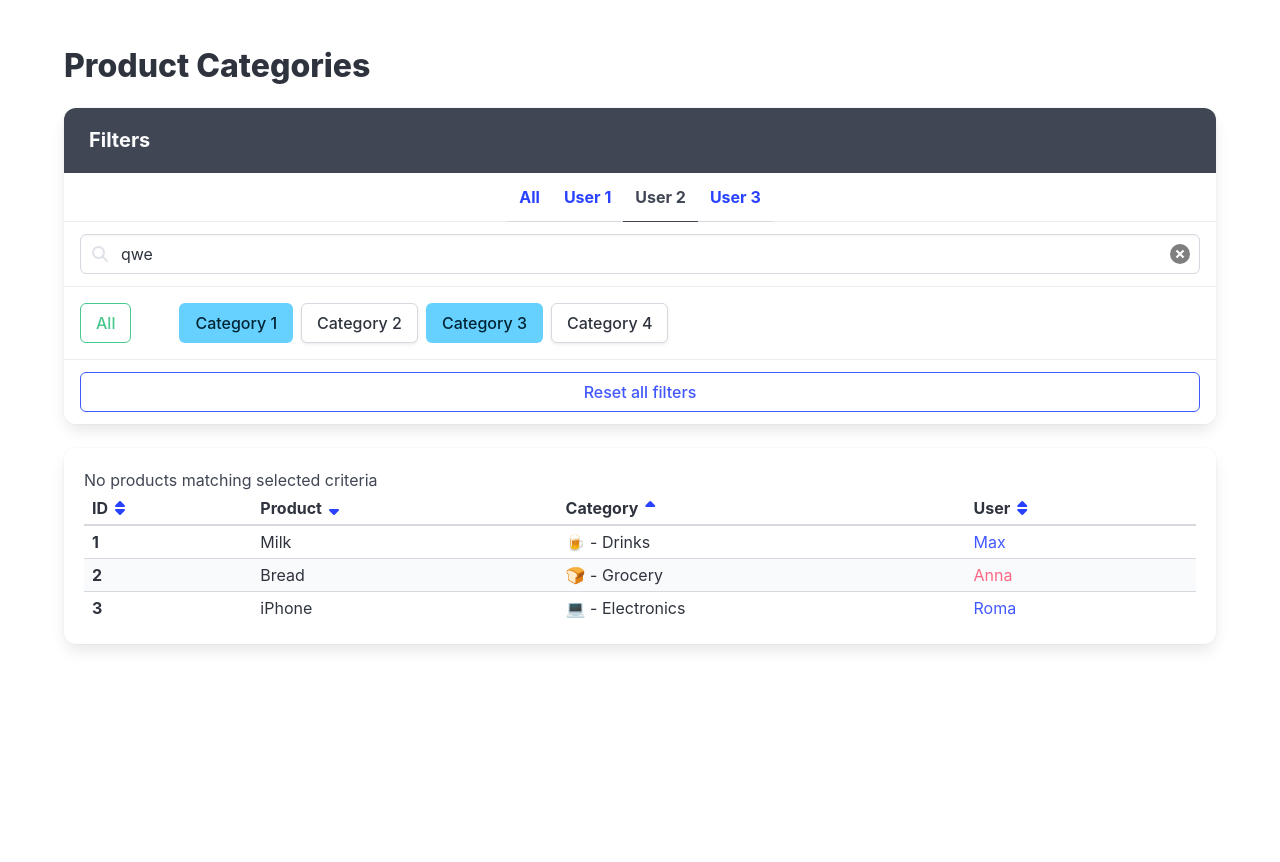
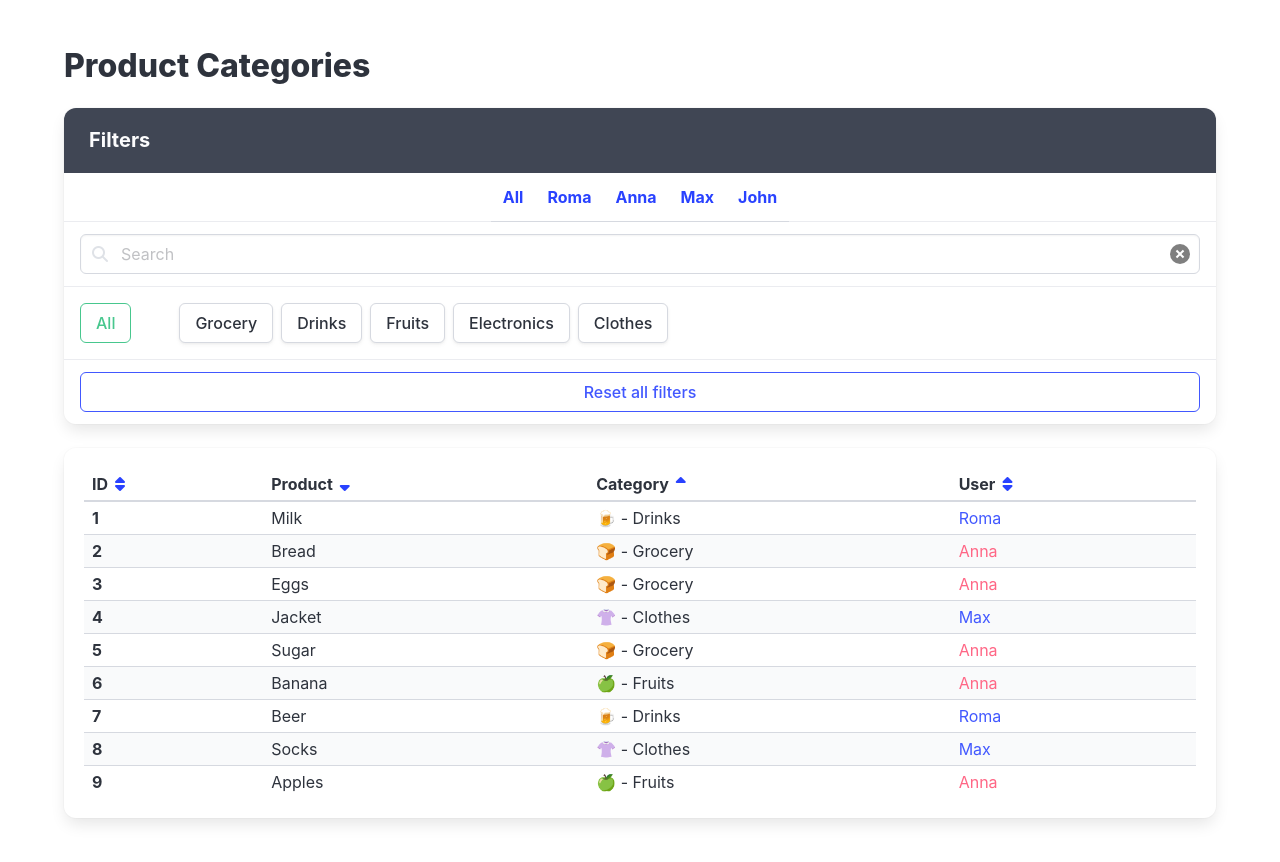
Before and after one commit to PiekharievaK/react_practice, a React (Vite) app: page / in a window 1280 px wide. Shown: the top 862 px of the page. Before the commit the page ends 800 px from the top, so only its background shows below. Built offline with nearby package versions, Linux system fonts and the light colour scheme.

Commit message:
add prev solution

```diff
--- a/src/App.jsx
+++ b/src/App.jsx
@@ -1,19 +1,78 @@
 /* eslint-disable jsx-a11y/accessible-emoji */
-import React from 'react';
+import React, { useState } from 'react';
 import './App.scss';
 
-// import usersFromServer from './api/users';
-// import categoriesFromServer from './api/categories';
-// import productsFromServer from './api/products';
+import { UsersFilter } from './components/UsersFilter';
+import { CategoriesFilter } from './components/CategotiesFilter';
+import { Product } from './components/Products';
 
-// const products = productsFromServer.map((product) => {
-//   const category = null; // find by product.categoryId
-//   const user = null; // find by category.ownerId
+import usersFromServer from './api/users';
+import categoriesFromServer from './api/categories';
+import productsFromServer from './api/products';
 
-//   return null;
-// });
+const products = productsFromServer.map(product => {
+  const category = categoriesFromServer.find(
+    item => item.id === product.categoryId,
+  );
+  const user = usersFromServer.find(item => item.id === category.ownerId);
 
-export const App = () => (
+  return { ...product, category, user };
+});
+
+const filteredProducts = (
+  list,
+  userId,
+  query,
+  categoryId,
+  sorted,
+  isReverse,
+) => {
+  let visibleProducts = [...list];
+
+  if (userId !== '') {
+    visibleProducts = visibleProducts.filter(item => item.user.id === userId);
+  }
+
+  if (query !== '') {
+    visibleProducts = visibleProducts.filter(item => {
+      return item.name.toLowerCase().includes(query.toLowerCase());
+    });
+  }
+
+  if (categoryId !== '') {
+    visibleProducts = visibleProducts.filter(
+      item => item.categoryId === categoryId,
+    );
+  }
+
+  // if (sorted) {
+  //   visibleProducts = visibleProducts.sort((item1, item2) => item1 - item2);
+  // }
+
+  if (isReverse) {
+    visibleProducts = visibleProducts.reverse();
+  }
+
+  return visibleProducts;
+};
+
+export const App = () => {
+  const [currentUserId, setCurrentUserId] = useState('');
+  const [filterQuery, setFiterQuery] = useState('');
+  const [currentCategory, setCurrentCategory] = useState('');
+  const [sort, setSort] = useState(true);
+  const [isReverse, setIsReverse] = useState(false);
+
+  const visibleProducts = filteredProducts(
+    products,
+    currentUserId,
+    filterQuery,
+    currentCategory,
+    sort,
+    isReverse,
+  );
+
+  return (
     <div className="section">
       <div className="container">
         <h1 className="title">Product Categories</h1>
@@ -22,35 +81,25 @@ export const App = () => (
           <nav className="panel">
             <p className="panel-heading">Filters</p>
 
-          <p className="panel-tabs has-text-weight-bold">
+            <p
+              className={`panel-tabs has-text-weight-bold ${currentUserId === '' ? 'is-success' : ''}`}
+            >
               <a
                 data-cy="FilterAllUsers"
                 href="#/"
+                onClick={() => setCurrentUserId('')}
               >
                 All
               </a>
 
-            <a
-              data-cy="FilterUser"
-              href="#/"
-            >
-              User 1
-            </a>
-
-            <a
-              data-cy="FilterUser"
-              href="#/"
-              className="is-active"
-            >
-              User 2
-            </a>
-
-            <a
-              data-cy="FilterUser"
-              href="#/"
-            >
-              User 3
-            </a>
+              {usersFromServer.map(user => (
+                <UsersFilter
+                  user={user}
+                  key={user.id}
+                  currentUserId={currentUserId}
+                  onClick={setCurrentUserId}
+                />
+              ))}
             </p>
 
             <div className="panel-block">
@@ -60,7 +109,8 @@ export const App = () => (
                   type="text"
                   className="input"
                   placeholder="Search"
-                value="qwe"
+                  value={filterQuery}
+                  onChange={e => setFiterQuery(e.target.value)}
                 />
 
                 <span className="icon is-left">
@@ -73,6 +123,7 @@ export const App = () => (
                     data-cy="ClearButton"
                     type="button"
                     className="delete"
+                    onClick={() => setFiterQuery('')}
                   />
                 </span>
               </p>
@@ -83,40 +134,18 @@ export const App = () => (
                 href="#/"
                 data-cy="AllCategories"
                 className="button is-success mr-6 is-outlined"
+                onClick={() => setCurrentCategory('')}
               >
                 All
               </a>
-
-            <a
-              data-cy="Category"
-              className="button mr-2 my-1 is-info"
-              href="#/"
-            >
-              Category 1
-            </a>
-
-            <a
-              data-cy="Category"
-              className="button mr-2 my-1"
-              href="#/"
-            >
-              Category 2
-            </a>
-
-            <a
-              data-cy="Category"
-              className="button mr-2 my-1 is-info"
-              href="#/"
-            >
-              Category 3
-            </a>
-            <a
-              data-cy="Category"
-              className="button mr-2 my-1"
-              href="#/"
-            >
-              Category 4
-            </a>
+              {categoriesFromServer.map(category => (
+                <CategoriesFilter
+                  category={category}
+                  key={category.id}
+                  currentCategory={currentCategory}
+                  onClick={setCurrentCategory}
+                />
+              ))}
             </div>
 
             <div className="panel-block">
@@ -124,6 +153,12 @@ export const App = () => (
                 data-cy="ResetAllButton"
                 href="#/"
                 className="button is-link is-outlined is-fullwidth"
+                onClick={() => {
+                  setCurrentUserId('');
+                  setFiterQuery('');
+                  setCurrentCategory('');
+                  setIsReverse(false);
+                }}
               >
                 Reset all filters
               </a>
@@ -132,10 +167,11 @@ export const App = () => (
         </div>
 
         <div className="box table-container">
+          {visibleProducts.length < 1 ? (
             <p data-cy="NoMatchingMessage">
               No products matching selected criteria
             </p>
-
+          ) : (
             <table
               data-cy="ProductTable"
               className="table is-striped is-narrow is-fullwidth"
@@ -145,8 +181,7 @@ export const App = () => (
                   <th>
                     <span className="is-flex is-flex-wrap-nowrap">
                       ID
-
-                  <a href="#/">
+                      <a href="#/" onClick={() => setSort(!sort)}>
                         <span className="icon">
                           <i data-cy="SortIcon" className="fas fa-sort" />
                         </span>
@@ -157,8 +192,7 @@ export const App = () => (
                   <th>
                     <span className="is-flex is-flex-wrap-nowrap">
                       Product
-
-                  <a href="#/">
+                      <a href="#/" onClick={() => setSort(!sort)}>
                         <span className="icon">
                           <i data-cy="SortIcon" className="fas fa-sort-down" />
                         </span>
@@ -169,8 +203,7 @@ export const App = () => (
                   <th>
                     <span className="is-flex is-flex-wrap-nowrap">
                       Category
-
-                  <a href="#/">
+                      <a href="#/" onClick={() => setSort(!sort)}>
                         <span className="icon">
                           <i data-cy="SortIcon" className="fas fa-sort-up" />
                         </span>
@@ -181,8 +214,7 @@ export const App = () => (
                   <th>
                     <span className="is-flex is-flex-wrap-nowrap">
                       User
-
-                  <a href="#/">
+                      <a href="#/" onClick={() => setSort(!sort)}>
                         <span className="icon">
                           <i data-cy="SortIcon" className="fas fa-sort" />
                         </span>
@@ -193,56 +225,14 @@ export const App = () => (
               </thead>
 
               <tbody>
-            <tr data-cy="Product">
-              <td className="has-text-weight-bold" data-cy="ProductId">
-                1
-              </td>
-
-              <td data-cy="ProductName">Milk</td>
-              <td data-cy="ProductCategory">🍺 - Drinks</td>
-
-              <td
-                data-cy="ProductUser"
-                className="has-text-link"
-              >
-                Max
-              </td>
-            </tr>
-
-            <tr data-cy="Product">
-              <td className="has-text-weight-bold" data-cy="ProductId">
-                2
-              </td>
-
-              <td data-cy="ProductName">Bread</td>
-              <td data-cy="ProductCategory">🍞 - Grocery</td>
-
-              <td
-                data-cy="ProductUser"
-                className="has-text-danger"
-              >
-                Anna
-              </td>
-            </tr>
-
-            <tr data-cy="Product">
-              <td className="has-text-weight-bold" data-cy="ProductId">
-                3
-              </td>
-
-              <td data-cy="ProductName">iPhone</td>
-              <td data-cy="ProductCategory">💻 - Electronics</td>
-
-              <td
-                data-cy="ProductUser"
-                className="has-text-link"
-              >
-                Roma
-              </td>
-            </tr>
+                {visibleProducts.map(product => (
+                  <Product product={product} key={product.id} />
+                ))}
               </tbody>
             </table>
+          )}
         </div>
       </div>
     </div>
   );
+};
--- /dev/null
+++ b/src/components/CategotiesFilter.jsx
@@ -0,0 +1,12 @@
+export const CategoriesFilter = ({ category, currentCategory, onClick }) => {
+  return (
+    <a
+      data-cy="Category"
+      className={`button mr-2 my-1 ${currentCategory === category.id ? 'is-info' : ''}`}
+      href="#/"
+      onClick={() => onClick(category.id)}
+    >
+      {category.title}
+    </a>
+  );
+};
--- /dev/null
+++ b/src/components/Products.jsx
@@ -0,0 +1,23 @@
+export const Product = ({ product }) => {
+  return (
+    <tr data-cy="Product">
+      <td className="has-text-weight-bold" data-cy="ProductId">
+        {product.id}
+      </td>
+
+      <td data-cy="ProductName">{product.name}</td>
+      <td data-cy="ProductCategory">
+        {product.category.icon} - {product.category.title}
+      </td>
+
+      <td
+        data-cy="ProductUser"
+        className={
+          product.user.sex === 'm' ? `has-text-link` : `has-text-danger`
+        }
+      >
+        {product.user.name}
+      </td>
+    </tr>
+  );
+};
--- /dev/null
+++ b/src/components/UsersFilter.jsx
@@ -0,0 +1,12 @@
+export const UsersFilter = ({ user, currentUserId, onClick }) => {
+  return (
+    <a
+      data-cy="FilterAllUsers"
+      href="#/"
+      onClick={() => onClick(user.id)}
+      className={`${currentUserId === user.id ? 'is-active' : ''}`}
+    >
+      {user.name}
+    </a>
+  );
+};
```
Also changed, not shown: 1 other file (tests, documents, lock files or other folders). Lines whose indentation alone changed are shown as unchanged.
